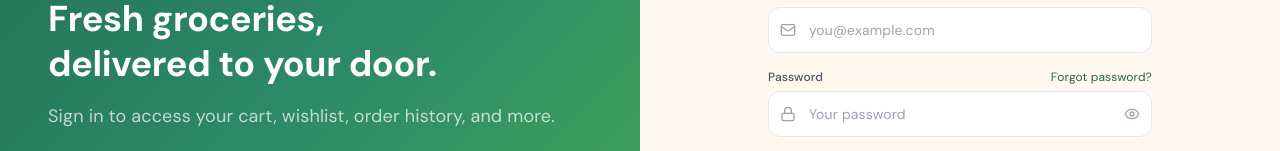
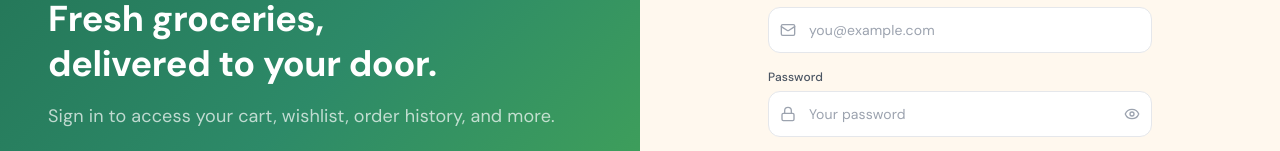
Before and after one commit to subhra2056/groceryglow, a Next.js app: page /auth/signin in a window 1280 px wide. Shown: the part 311-462 px from the top of the page. Built offline with nearby package versions, Linux system fonts and the light colour scheme; no server answers.

Commit message:
disabled forgot password in signin page

```diff
--- a/src/app/auth/signin/page.tsx
+++ b/src/app/auth/signin/page.tsx
@@ -161,9 +161,9 @@ function SignInContent() {
             <div>
               <div className="flex justify-between mb-1.5">
                 <label className="text-xs font-medium text-gray-600">Password</label>
-                <button type="button" className="text-xs text-forest-green hover:underline">
+                {/* <button type="button" className="text-xs text-forest-green hover:underline">
                   Forgot password?
-                </button>
+                </button> */}
               </div>
               <div className="relative">
                 <Lock className="absolute left-3 top-1/2 -translate-y-1/2 w-4 h-4 text-gray-400" />
```
